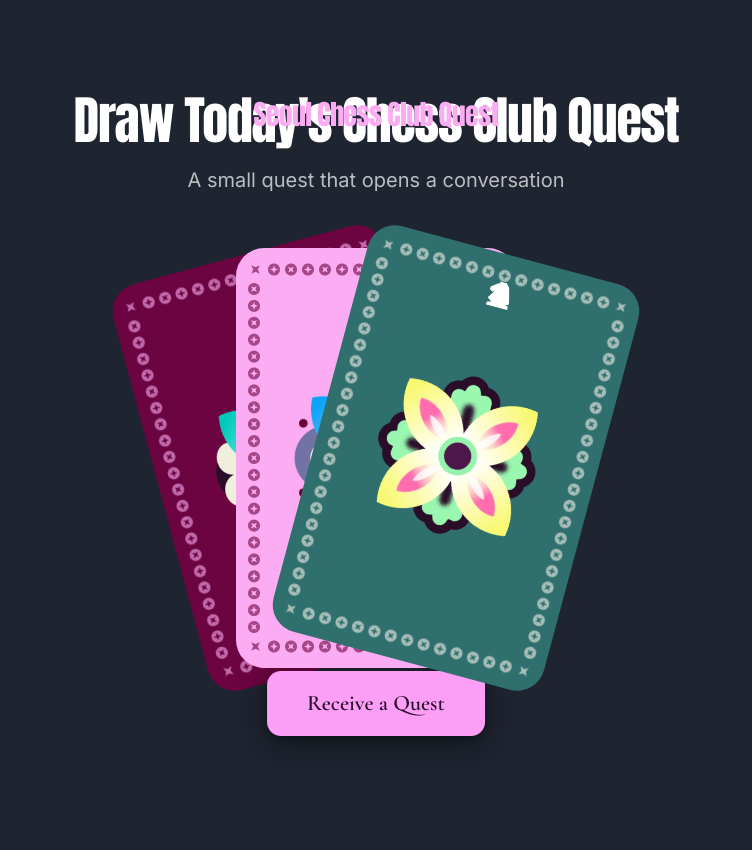
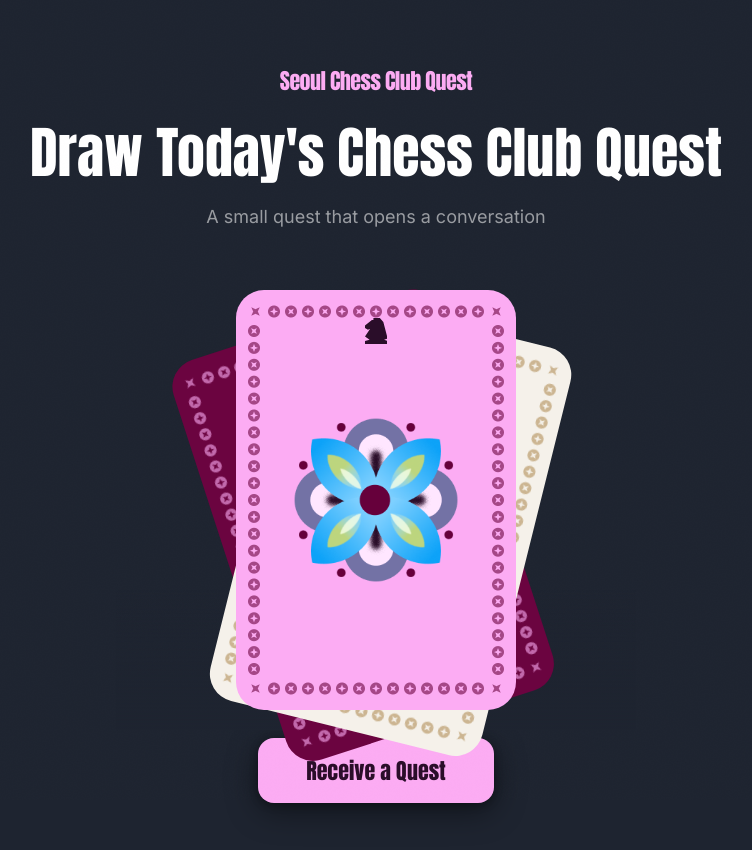
Before and after one commit to riwonn/chess-quest, a Next.js app: page / in a window 1280 px wide. Shown: the top 850 px of the page, without its empty margins (264-1016 px from the left). Before the commit the page ends 800 px from the top, so only its background shows below. Built offline with nearby package versions, Linux system fonts and the light colour scheme; a web font is replaced by a local one.

Commit message:
feat: match Figma layout — centered flow, title above cards, button below

```diff
--- a/components/CardFan.tsx
+++ b/components/CardFan.tsx
@@ -7,47 +7,53 @@ export default function CardFan() {
   const [spread, setSpread] = useState(false);
   const [tooltipHovered, setTooltipHovered] = useState(false);
 
-  // ── Card transforms: resting → spread ───────────────────────
-  // On container hover, cards fan out wider with more rotation
-  const leftStyle = spread
-    ? { transform: "rotate(-24deg) translateX(-40px) translateY(8px)" }
-    : { transform: "rotate(-15deg)" };
+  // ── Resting transforms ───────────────────────────────────────
+  // Cards overlap naturally like a hand of cards
+  const restLeft   = "rotate(-18deg) translate(-20px, 20px)";
+  const restCenter = "rotate(0deg)   translate(0px, 0px)";
+  const restRight  = "rotate(14deg)  translate(20px, 20px)";
 
-  const centerStyle = spread
-    ? { transform: "translateY(-14px)" }
-    : { transform: "translateY(0px)" };
+  // ── Spread transforms (on hover) ────────────────────────────
+  const spreadLeft   = "rotate(-24deg) translate(-60px, 28px)";
+  const spreadCenter = "rotate(0deg)   translate(0px, -16px)";
+  const spreadRight  = "rotate(20deg)  translate(60px, 28px)";
 
-  const rightStyle = spread
-    ? { transform: "rotate(24deg) translateX(40px) translateY(8px)" }
-    : { transform: "rotate(15deg)" };
+  const TRANSITION = "transition-all duration-500 ease-[cubic-bezier(0.34,1.56,0.64,1)]";
 
   return (
     <div
-      className="relative w-[560px] h-[478px] flex items-center justify-center cursor-default"
+      className="relative flex items-center justify-center cursor-default"
+      style={{ width: 520, height: 460 }}
       onMouseEnter={() => setSpread(true)}
       onMouseLeave={() => { setSpread(false); setTooltipHovered(false); }}
     >
       {/* ── Left card: variant 1 (dark maroon) ───────────────── */}
       <div
-        className="absolute transition-all duration-500 ease-[cubic-bezier(0.34,1.56,0.64,1)]"
-        style={{ left: "60px", top: "29px", zIndex: 10, ...leftStyle }}
+        className={`absolute ${TRANSITION}`}
+        style={{
+          transform: spread ? spreadLeft : restLeft,
+          zIndex: 10,
+        }}
       >
         <Card variant="1" page="Front" />
       </div>
 
       {/* ── Center card: variant 2 (pink) ────────────────────── */}
       <div
-        className="absolute transition-all duration-500 ease-[cubic-bezier(0.34,1.56,0.64,1)]"
-        style={{ left: "140px", top: "29px", zIndex: 20, ...centerStyle }}
+        className={`absolute ${TRANSITION}`}
+        style={{
+          transform: spread ? spreadCenter : restCenter,
+          zIndex: 20,
+        }}
         onMouseEnter={() => setTooltipHovered(true)}
         onMouseLeave={() => setTooltipHovered(false)}
       >
         <Card variant="2" page="Front" />
 
-        {/* Tooltip — shows when hovering center card */}
+        {/* Tooltip */}
         {tooltipHovered && (
           <div
-            className="animate-tooltip-in absolute -top-[80px] left-1/2 -translate-x-1/2
+            className="animate-tooltip-in absolute -top-[84px] left-1/2 -translate-x-1/2
                        bg-[#1a2035] border border-white/10 rounded-xl
                        px-4 py-3 shadow-card whitespace-nowrap pointer-events-none"
             style={{ zIndex: 50 }}
@@ -64,17 +70,20 @@ export default function CardFan() {
         )}
       </div>
 
-      {/* ── Right card: variant 4 (ivory) ────────────────────── */}
+      {/* ── Right card: variant 3 (ivory) ────────────────────── */}
       <div
-        className="absolute transition-all duration-500 ease-[cubic-bezier(0.34,1.56,0.64,1)]"
-        style={{ left: "220px", top: "29px", zIndex: 30, ...rightStyle }}
+        className={`absolute ${TRANSITION}`}
+        style={{
+          transform: spread ? spreadRight : restRight,
+          zIndex: 15,
+        }}
       >
-        <Card variant="4" page="Front" />
+        <Card variant="3" page="Front" />
       </div>
 
-      {/* Bottom gradient */}
+      {/* Bottom gradient fade */}
       <div
-        className="absolute bottom-0 left-0 right-0 h-[160px] pointer-events-none"
+        className="absolute bottom-0 left-0 right-0 h-[140px] pointer-events-none"
         style={{ background: "linear-gradient(to bottom, transparent, #1e2430)" }}
       />
     </div>
--- a/components/Landing.tsx
+++ b/components/Landing.tsx
@@ -8,47 +8,39 @@ interface LandingProps {
 
 export default function Landing({ onDraw }: LandingProps) {
   return (
-    <div className="min-h-screen bg-bg flex flex-col items-center justify-center relative overflow-hidden pt-12 pb-24">
+    <div className="min-h-screen bg-bg flex flex-col items-center justify-center px-6 py-16 overflow-hidden">
 
-      {/* ── Top header ────────────────────────────────────────── */}
-      <div className="absolute top-0 left-0 right-0 flex flex-col items-center justify-end px-2 py-8 h-[160px]">
-        <p className="font-corbert text-[28px] text-pink leading-none tracking-tight">
+      {/* ── Club label ────────────────────────────────────────── */}
+      <p className="font-corbert text-[22px] text-pink mb-5 tracking-tight">
         Seoul Chess Club Quest
       </p>
-      </div>
 
-      {/* ── Main content ──────────────────────────────────────── */}
-      <div className="w-full max-w-[1440px] flex flex-col items-center gap-6 mt-8">
-
-        {/* Title + subtitle */}
-        <div className="text-center">
-          <h1 className="font-corbert text-[52px] text-white leading-tight tracking-tight">
+      {/* ── Main title ────────────────────────────────────────── */}
+      <h1 className="font-corbert text-[56px] leading-tight text-white text-center mb-4 max-w-[800px]">
         Draw Today's Chess Club Quest
       </h1>
-          <p className="font-sans text-[20px] text-white/70 mt-3">
+
+      {/* ── Subtitle ──────────────────────────────────────────── */}
+      <p className="font-sans text-[18px] text-white/55 text-center mb-10">
         A small quest that opens a conversation
       </p>
-        </div>
 
-        {/* Card fan (hover center card for tooltip) */}
+      {/* ── Card fan ──────────────────────────────────────────── */}
       <CardFan />
-      </div>
 
-      {/* ── CTA button — fixed at bottom ──────────────────────── */}
-      <div className="fixed bottom-16 left-1/2 -translate-x-1/2 z-10">
+      {/* ── CTA button — flows with content ───────────────────── */}
       <button
         onClick={onDraw}
         className="
-            bg-pink-cta text-pink-dark
-            font-serif font-bold text-[22px]
-            px-10 py-4 rounded-[14px]
-            hover:opacity-90 active:scale-[0.97]
+          mt-2 bg-pink text-pink-dark
+          font-corbert text-[22px]
+          px-12 py-4 rounded-2xl
+          hover:brightness-105 active:scale-[0.97]
           transition-all duration-150 shadow-card
         "
       >
         Receive a Quest
       </button>
     </div>
-    </div>
   );
 }
--- a/components/Result.tsx
+++ b/components/Result.tsx
@@ -91,17 +91,15 @@ export default function Result({ quest, onRetry }: ResultProps) {
   };
 
   return (
-    <div className="min-h-screen bg-bg flex flex-col items-center justify-center relative overflow-hidden pt-12 pb-32">
+    <div className="min-h-screen bg-bg flex flex-col items-center justify-center px-6 py-16 overflow-hidden">
 
-      {/* ── Header ────────────────────────────────────────────── */}
-      <div className="absolute top-0 left-0 right-0 flex flex-col items-center justify-end px-2 py-8 h-[160px]">
-        <p className="font-corbert text-[28px] text-pink leading-none tracking-tight">
-          Seoul Chess Club Quest
-        </p>
-      </div>
+      {/* ── Club label ────────────────────────────────────────── */}
+      <p className="font-corbert text-[22px] text-pink mb-5 tracking-tight">
+        Seoul Chess Club Quest
+      </p>
 
       {/* ── Main content ──────────────────────────────────────── */}
-      <div className="w-full flex flex-col items-center gap-8 mt-4 animate-result-in">
+      <div className="w-full flex flex-col items-center gap-6 animate-result-in">
 
         {/* Quest title */}
         <h1 className="font-corbert text-[44px] text-white leading-tight tracking-tight text-center px-4">
@@ -112,8 +110,8 @@ export default function Result({ quest, onRetry }: ResultProps) {
         <FlipCard quest={quest} />
       </div>
 
-      {/* ── Buttons — fixed at bottom ─────────────────────────── */}
-      <div className="fixed bottom-16 left-1/2 -translate-x-1/2 flex items-center justify-center gap-4 z-10">
+      {/* ── Buttons — flows below card ────────────────────────── */}
+      <div className="flex items-center justify-center gap-4 mt-10">
 
         {/* Retry */}
         <button
```
Lines whose indentation alone changed are shown as unchanged.
